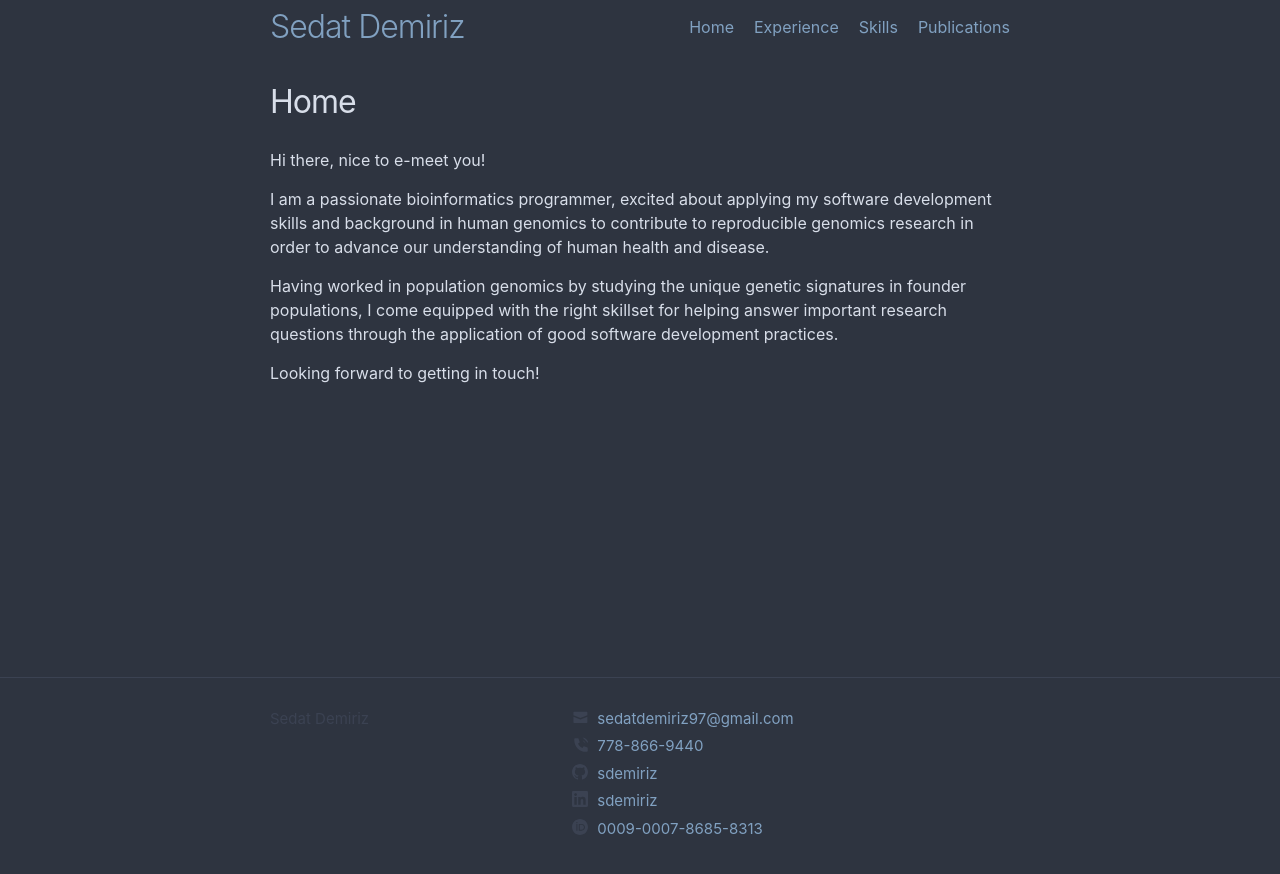
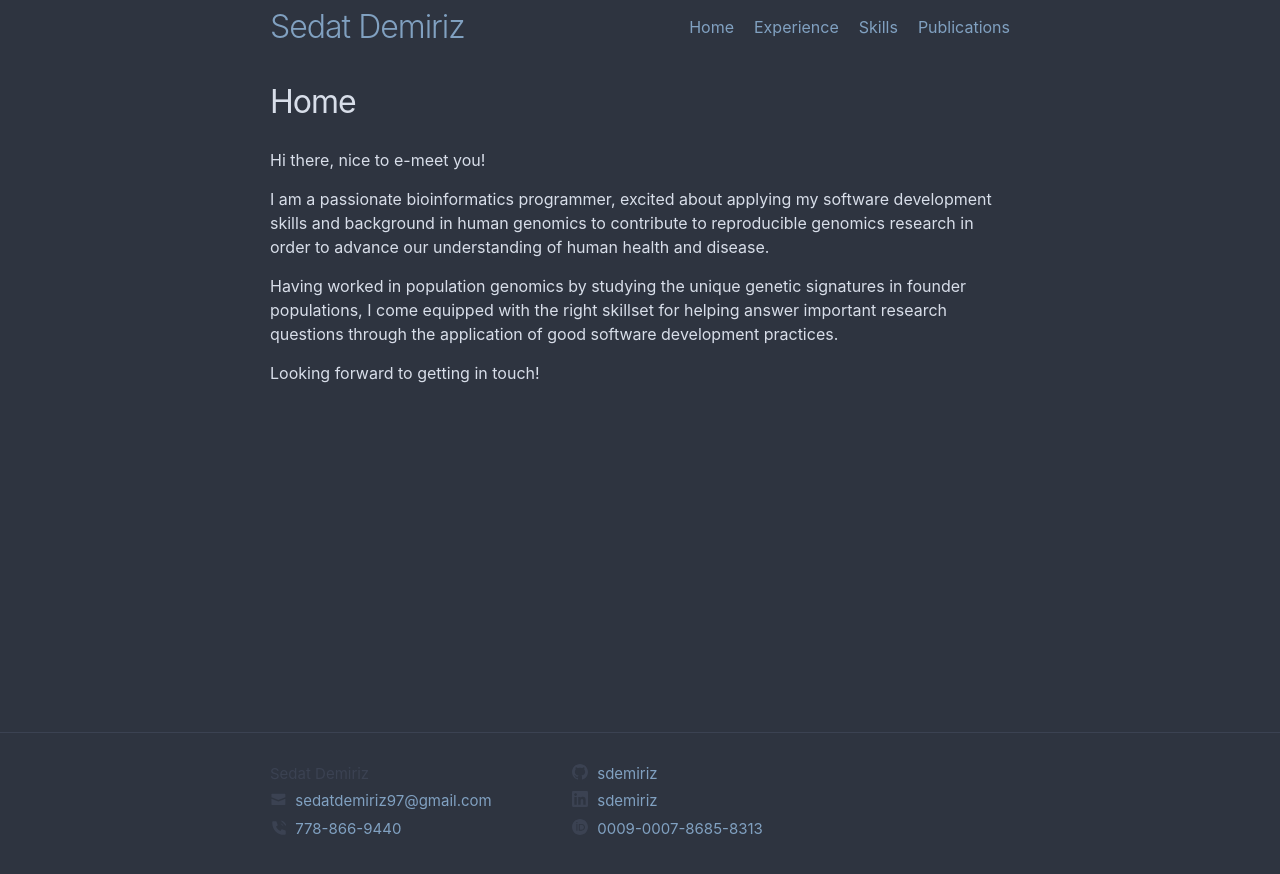
Before and after one commit to sdemiriz/sdemiriz.github.io, a Jekyll site: the page built from 01_home.html, in a window 1280 px wide. Shown: the top 874 px of the page. Built offline with Jekyll 4.4.1, drawn with Linux system fonts in a browser that asks for light colours.

Commit message:
feat: reorganize footer

```diff
--- /dev/null
+++ b/_includes/contact.html
@@ -0,0 +1,30 @@
+<ul class="social-media-list">
+  {%- if site.title -%}
+  <li>
+    <div>Sedat Demiriz</div>
+  </li>
+  {%- endif -%} {%- if site.email -%}
+  <li>
+    <a href="mailto:{{ site.email| cgi_escape | escape }}"
+      ><svg class="svg-icon">
+        <use
+          xlink:href="{{ '/assets/minima-social-icons.svg#email' | relative_url }}"
+        ></use>
+      </svg>
+      <span class="username">{{ site.email| escape }}</span></a
+    >
+  </li>
+  {%- endif -%} {%- if site.phone -%}
+  <li>
+    <a href="tel:+1-{{ site.phone| cgi_escape | escape }}"
+      ><svg class="svg-icon">
+        <use
+          xlink:href="{{ '/assets/minima-social-icons.svg#phone' | relative_url }}"
+        ></use>
+      </svg>
+      <span class="username">{{ site.phone| escape }}</span></a
+    >
+  </li>
+
+  {%- endif -%}
+</ul>
--- a/_includes/footer.html
+++ b/_includes/footer.html
@@ -8,10 +8,8 @@
       <div class="footer-col footer-col-1">
         <ul class="contact-list">
           <li class="p-name">
-            {%- if site.title -%}
-              {{ site.title | escape }}
-            {%- endif -%}
-            </li>
+            {%- include contact.html -%}
+          </li>
         </ul>
       </div>
 
--- a/_includes/social.html
+++ b/_includes/social.html
@@ -1,31 +1,4 @@
 <ul class="social-media-list">
-  {%- if site.email -%}
-  <li>
-    <a href="mailto:{{ site.email| cgi_escape | escape }}"
-      ><svg class="svg-icon">
-        <use
-          xlink:href="{{ '/assets/minima-social-icons.svg#email' | relative_url }}"
-        ></use>
-      </svg>
-      <span class="username">{{ site.email| escape }}</span></a
-    >
-  </li>
-  {%- endif -%}
-
-  {%- if site.phone -%}
-  <li>
-    <a href="tel:+1-{{ site.phone| cgi_escape | escape }}"
-      ><svg class="svg-icon">
-        <use
-          xlink:href="{{ '/assets/minima-social-icons.svg#phone' | relative_url }}"
-        ></use>
-      </svg>
-      <span class="username">{{ site.phone| escape }}</span></a
-    >
-  </li>
-
-  {%- endif -%}
-
   {%- if site.github_username -%}
   <li>
     <a href="https://github.com/{{ site.github_username| cgi_escape | escape }}"
@@ -38,9 +11,7 @@
     >
   </li>
 
-  {%- endif -%}
-
-  {%- if site.linkedin_username -%}
+  {%- endif -%} {%- if site.linkedin_username -%}
   <li>
     <a
       href="https://www.linkedin.com/in/{{ site.linkedin_username| cgi_escape | escape }}"
@@ -54,9 +25,7 @@
     >
   </li>
 
-  {%- endif -%}
-
-  {%- if site.orcid_code -%}
+  {%- endif -%} {%- if site.orcid_code -%}
   <li>
     <a href="https://www.orcid.org/{{ site.orcid_code | cgi_escape | escape }}">
       <svg class="svg-icon">
```
